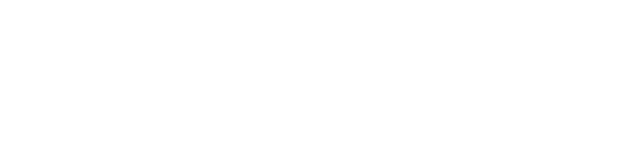
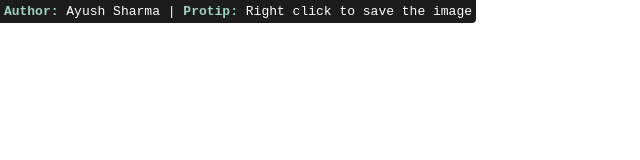
Before and after one commit to belphegor-s/fractal-gen, a website: page index.html in a window 1280 px wide. Shown: the whole page, without its empty margins (0-640 px from the left). Drawn offline with Linux system fonts and the light colour scheme.

Commit message:
feat(production): added info to ui & bump webpack config to prod

```diff
--- a/index.html
+++ b/index.html
@@ -14,9 +14,35 @@
                 width: 100dvw;
                 height: 100dvh;
             }
+
+            .protip {
+                width: max-content;
+                position: fixed;
+                background-color: #1c1c1c;
+                padding: .3em;
+                border-radius: 0 0 .3em 0;
+                top: 0;
+                left: 0;
+                color: #fff;
+            }
+
+            .protip b {
+                color: #9ED2BE;
+            }
+
+            .protip a {
+                text-decoration: none;
+                color: #fff;
+                transition: color .2s ease-in-out;
+            }
+
+            .protip a:hover {
+                color: #0084ff;
+            }
           </style>
     </head>
     <body>
         <canvas id="webgl-canvas"></canvas>
+        <div class="protip"><b>Author:</b> <a href="https://ayushsharma.me" target="_blank" rel="noreferrer noopener">Ayush Sharma</a> <span> | </span> <b>Protip:</b> <span>Right click to save the image</span></div>
     </body>
 </html>
--- a/webpack.config.js
+++ b/webpack.config.js
@@ -3,7 +3,7 @@
 
 module.exports = [
     {
-        mode: 'development',
+        mode: 'production',
         context: path.resolve(__dirname),
         entry: './src/index.ts',
         devtool: 'inline-source-map',
```
